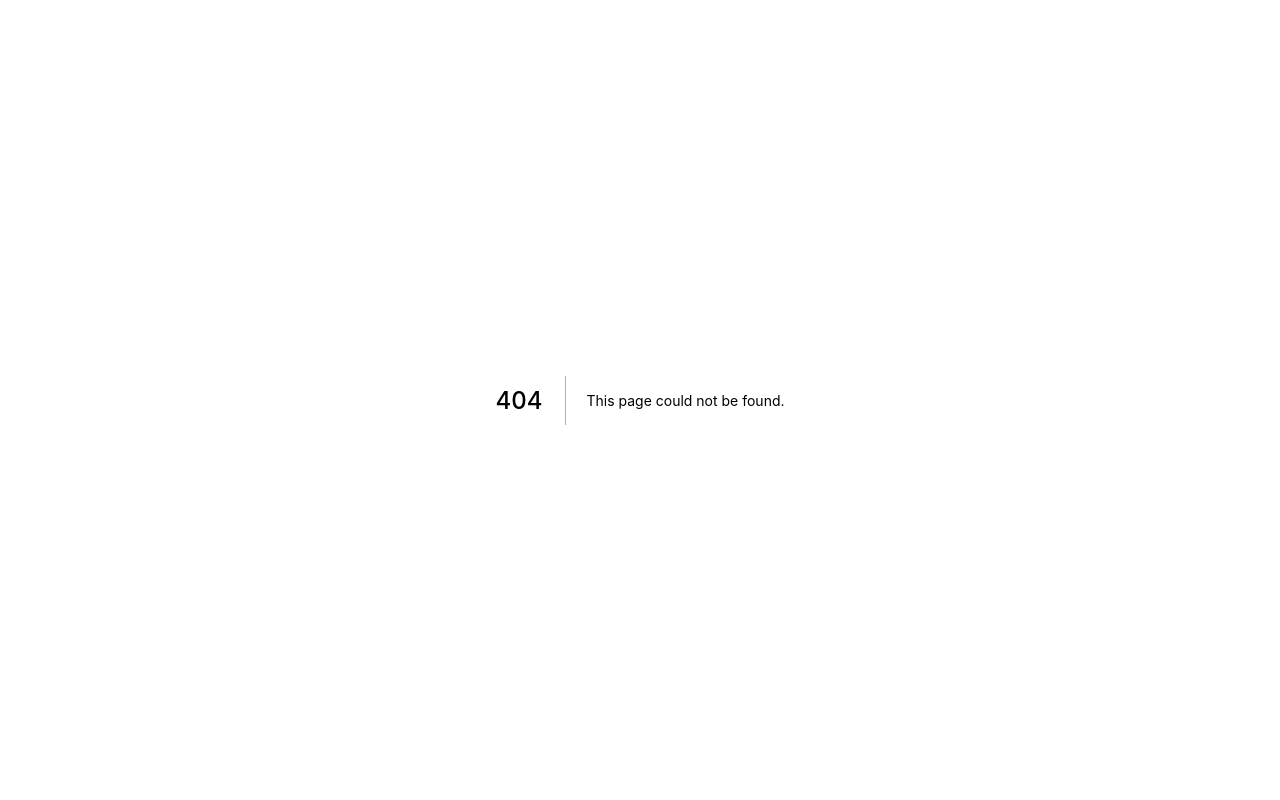
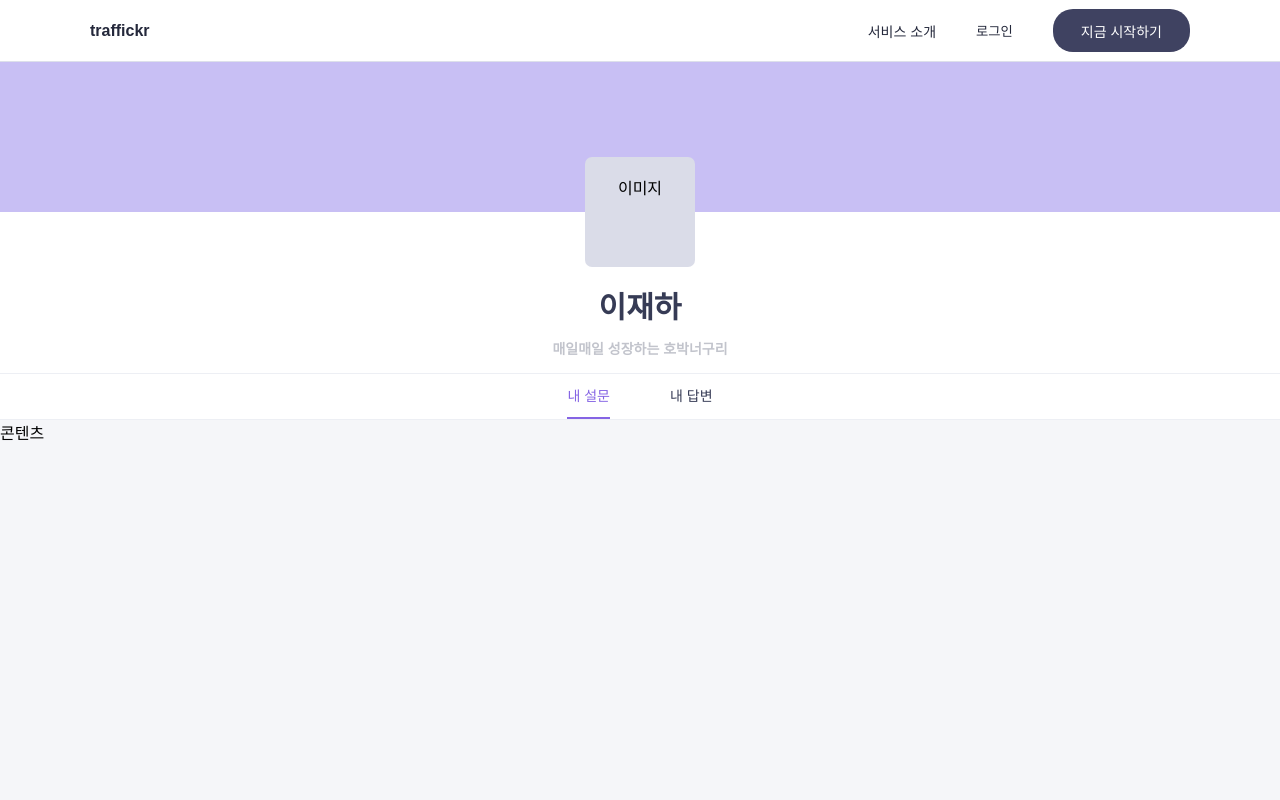
Before and after one commit to pumpkin-raccoon/kjh-client, a Next.js app: page /dashboard in a window 1280 px wide. Before the commit this address had no page. Shown: the top 800 px of the page. Built offline with nearby package versions, Linux system fonts and the light colour scheme.

Commit message:
Add dashboard container

```diff
--- a/components/Layout/Header/Header.module.scss
+++ b/components/Layout/Header/Header.module.scss
@@ -5,6 +5,7 @@
   width: 100%;
   height: 6.2rem;
   border-bottom: .1rem solid #dde0ea;
+  background-color: #ffffff;
 }
 
 .logo_container {
--- /dev/null
+++ b/containers/Dashboard/DashboardContainer.module.scss
@@ -0,0 +1,64 @@
+.profile_background {
+  width: 100%;
+  height: 15rem;
+  background-color: #c8bff4;
+}
+
+.profile_contents {
+  padding-bottom: 1.5rem;
+  margin-top: -5.5rem;
+  text-align: center;
+  border-bottom: .1rem solid #edeff4;
+}
+
+.profile_image {
+  width: 11rem;
+  height: 11rem;
+  padding: 1.8rem 1.8rem 0;
+  margin: 0 auto 1.6rem;
+  border-radius: .7rem;
+  background-color: #dadce8;
+}
+
+.name {
+  margin-bottom: 1.1rem;
+  font-size: 3rem;
+  font-weight: 600;
+  text-align: center;
+  color: #363b55;
+}
+
+.description {
+  font-size: 1.4rem;
+  font-weight: 600;
+  font-stretch: normal;
+  font-style: normal;
+  line-height: normal;
+  letter-spacing: normal;
+  color: #c2c4cc;
+}
+
+.tabs {
+  display: flex;
+  justify-content: center;
+  border-bottom: .1rem solid #edeff4;
+
+  button {
+    padding: 1.1rem 0 1.2rem;
+    margin: 0 3rem;
+    font-size: 1.4rem;
+    color: #363b55;
+    transition: .4s;
+    border-bottom: .2rem solid transparent;
+
+    &.selected {
+      border-bottom: .2rem solid #8564e4;
+      color: #8564e4;
+    }
+  }
+}
+
+.contents {
+  min-height: 50rem;
+  background-color: #f5f6f9;
+}
--- /dev/null
+++ b/containers/Dashboard/DashboardContainer.tsx
@@ -0,0 +1,50 @@
+import { useState } from 'react'
+import styles from './DashboardContainer.module.scss'
+
+type DashboardTab = 'mySurvey' | 'myResponse'
+
+const DashboardContainer = () => {
+  const [ currentTab, setCurrentTab ] = useState<DashboardTab>('mySurvey')
+
+  return (
+    <div>
+      <div className={ styles.profile_background }/>
+      <div className={ styles.profile_contents }>
+        <div className={ styles.profile_image }>
+          이미지
+        </div>
+        <h2 className={ styles.name }>
+          이재하
+        </h2>
+        <p className={ styles.description }>
+          매일매일 성장하는 호박너구리
+        </p>
+      </div>
+
+      <ul className={ styles.tabs }>
+        <li>
+          <button
+            onClick={ () => setCurrentTab('mySurvey') }
+            className={ currentTab === 'mySurvey' ? styles.selected : '' }
+          >
+            내 설문
+          </button>
+        </li>
+        <li>
+          <button
+            onClick={ () => setCurrentTab('myResponse') }
+            className={ currentTab === 'myResponse' ? styles.selected : '' }
+          >
+            내 답변
+          </button>
+        </li>
+      </ul>
+
+      <div className={ styles.contents }>
+        콘텐츠
+      </div>
+    </div>
+  )
+}
+
+export default DashboardContainer
--- /dev/null
+++ b/pages/dashboard.tsx
@@ -0,0 +1,12 @@
+import Layout from 'components/Layout/Layout'
+import DashboardContainer from 'containers/Dashboard/DashboardContainer'
+
+const DashboardPage = () => {
+  return (
+    <Layout>
+      <DashboardContainer />
+    </Layout>
+  )
+}
+
+export default DashboardPage
```
Also changed, not shown: styles/Home.module.css (deleted, +0 -123 lines).
